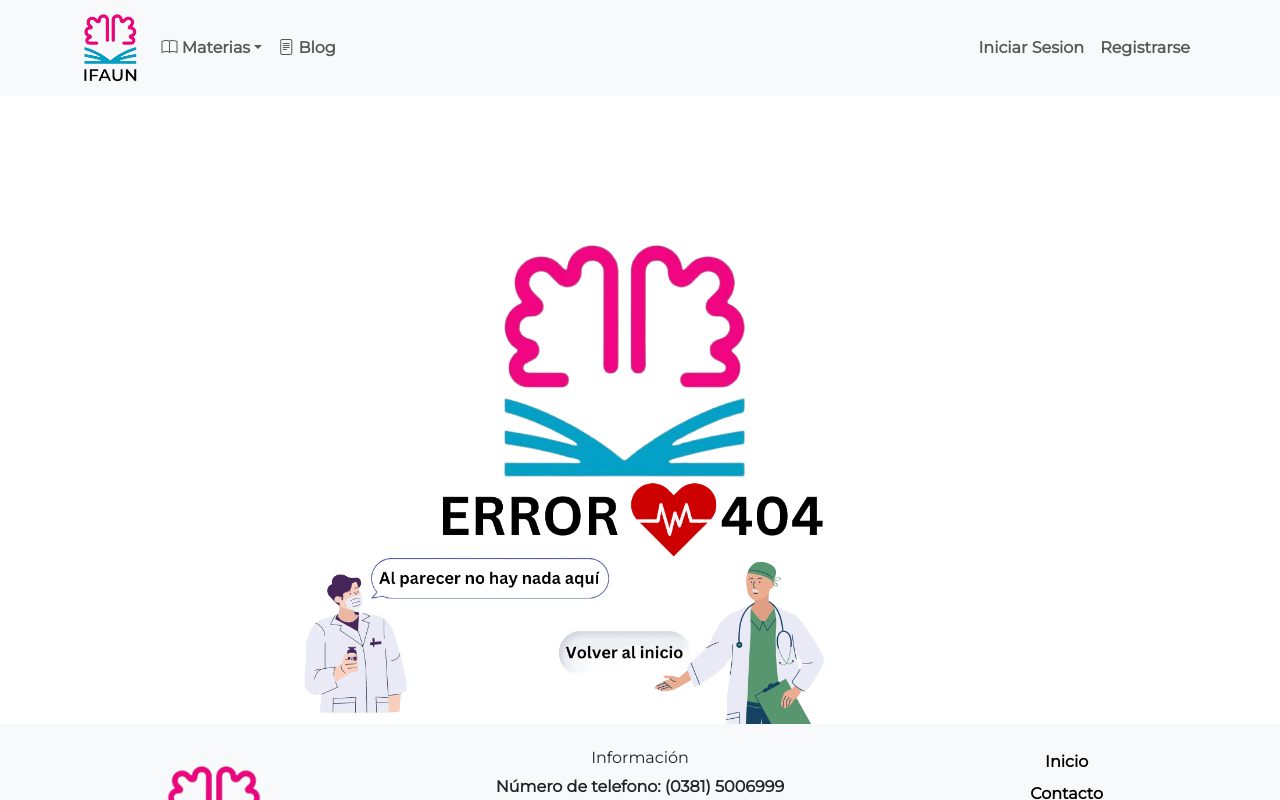
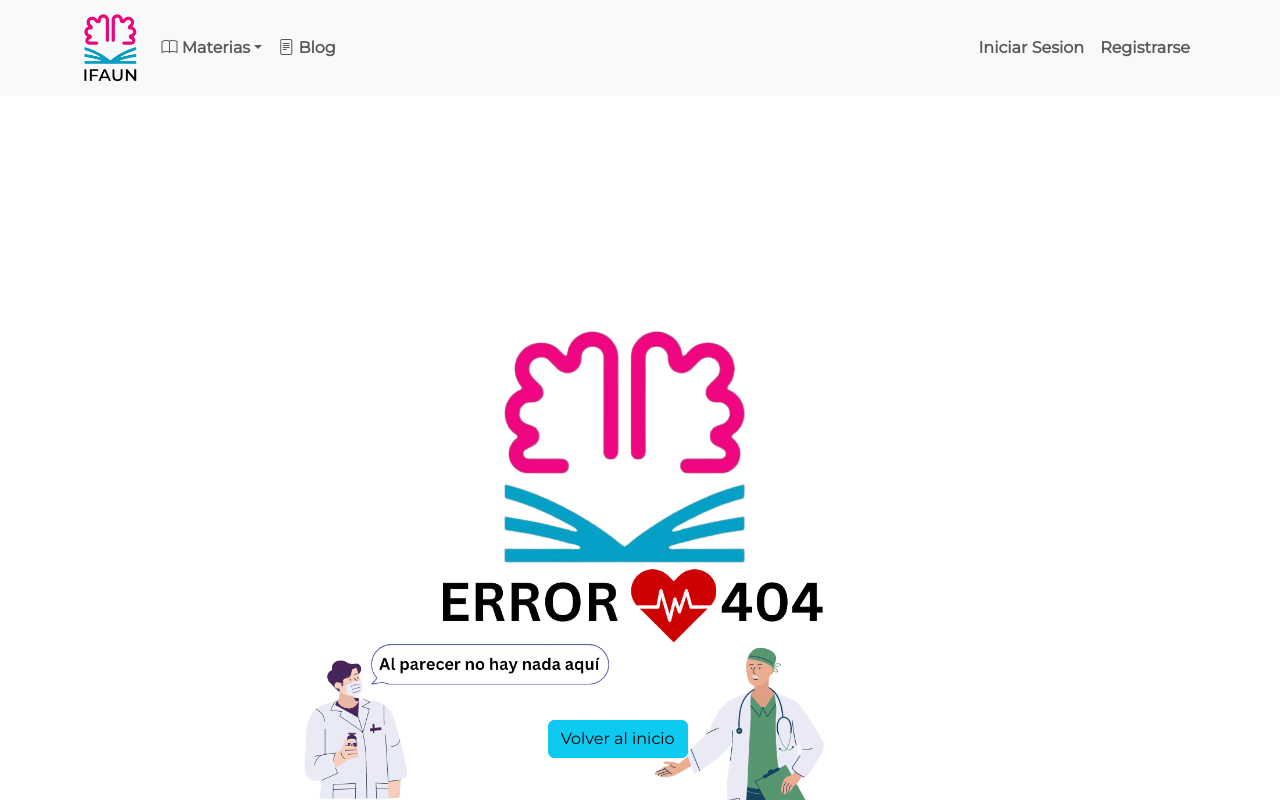
Before and after one commit to FranDelgado20/ProyectoIfaun, a React (Vite) app: page /error in a window 1280 px wide. Shown: the top 800 px of the page. Built offline with nearby package versions, Linux system fonts and the light colour scheme.

Commit message:
añado boton en pagina error 404

```diff
--- a/src/Pages/Error404.jsx
+++ b/src/Pages/Error404.jsx
@@ -1,14 +1,19 @@
 import React from "react";
-import { Container, Image } from "react-bootstrap";
+import { Button, Container, Image } from "react-bootstrap";
+import { Link } from "react-router-dom";
 
 const Error404 = () => {
   return (
-    <Container className="text-center d-flex justify-content-center align-items-center ">
-      <div>
-        <Image src="/Error404.png" fluid />
+    <Container className="error-page text-center">
+      <div className="error-content">
+        <Image src="/error.png" fluid />
+        <Link to={"/"}>
+          <Button variant="info" className="error-button">
+            Volver al inicio
+          </Button>
+        </Link>
       </div>
     </Container>
   );
 };
-
 export default Error404;
--- a/src/css/style.css
+++ b/src/css/style.css
@@ -20,7 +20,24 @@
 .mainSection {
   flex-grow: 1;
 }
+.error-page {
+  height: 100vh; /* Ajusta la altura según tus necesidades */
+  display: flex;
+  justify-content: center;
+  align-items: center;
+}
 
+.error-content {
+  position: relative;
+}
+
+.error-content .btn {
+  position: absolute;
+  bottom: 52px; /* Ajusta la posición vertical del botón */
+  left: 48%; /* Ajusta la posición horizontal del botón */
+  transform: translateX(-50%);
+  z-index: 1; /* Asegura que el botón esté por encima de la imagen */
+}
 ul {
   padding: 0;
 }
```
Also changed, not shown: public/error.png (added).
